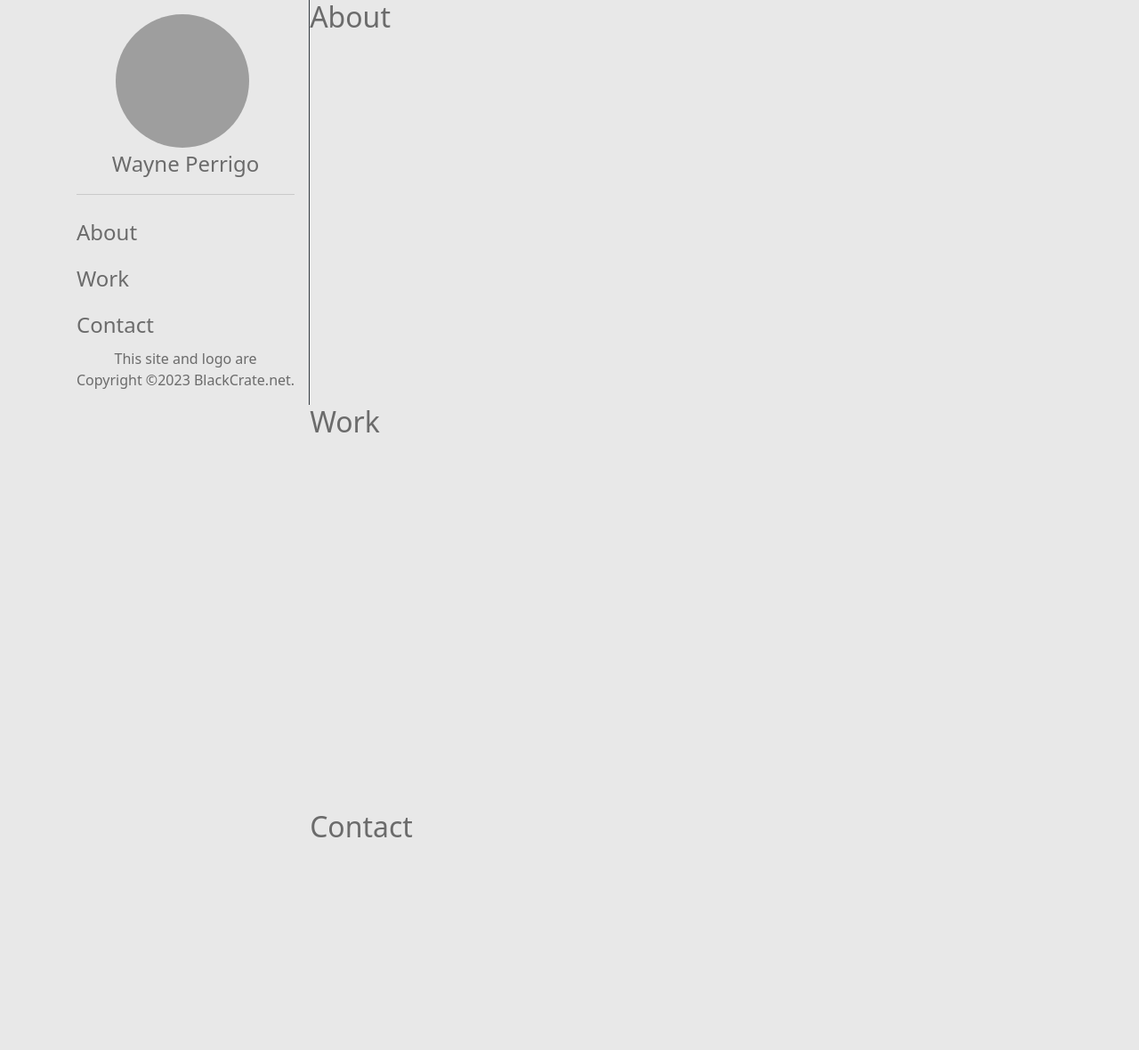
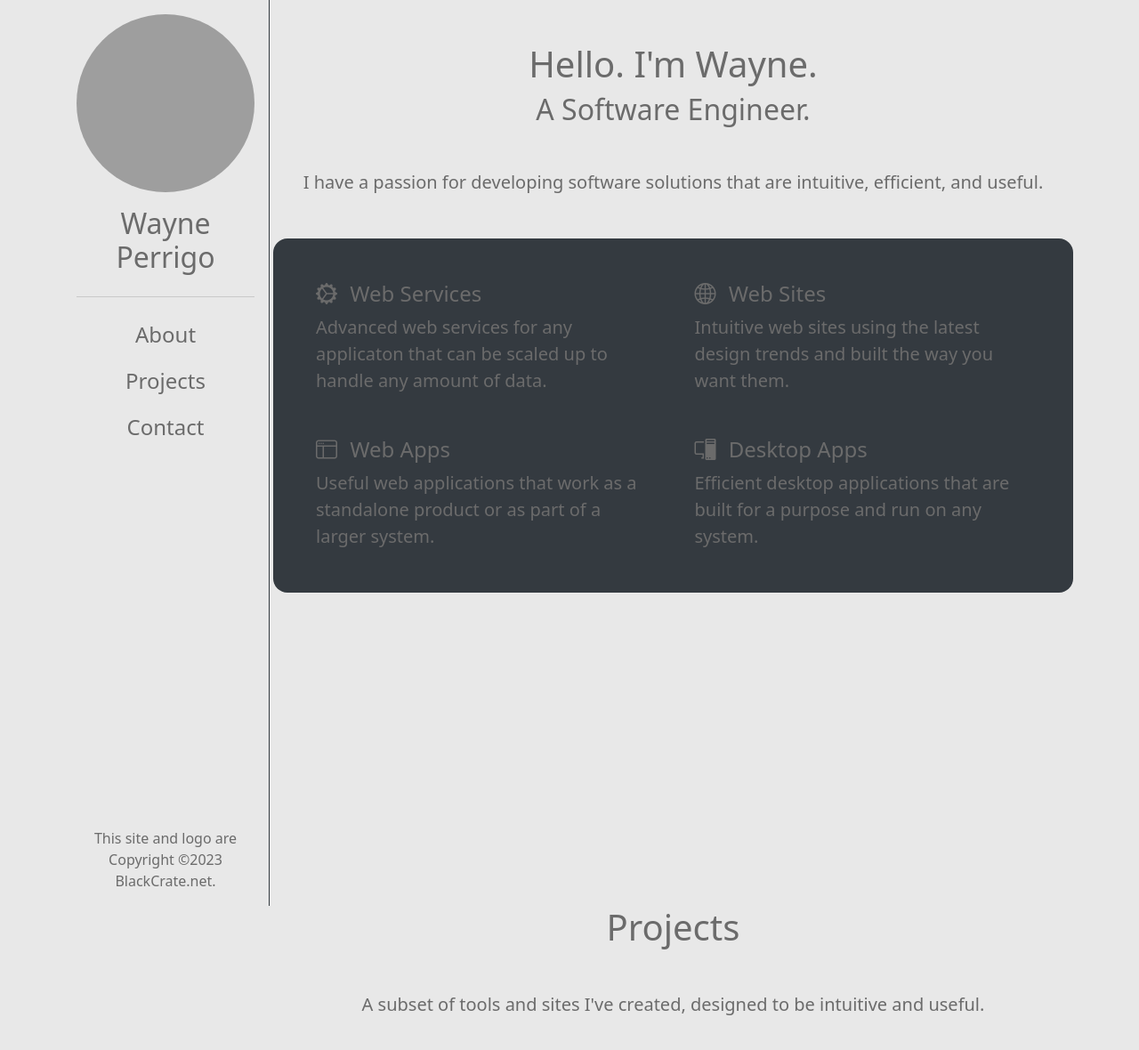
Before and after one commit to perrigow/perrigow.github.io, a Jekyll site: the page template.html, which Jekyll copies as it is, in a window 1280 px wide and 1400 px high. Shown: the top 1180 px of the window at 89% size. Built offline with Jekyll 4.4.1, drawn with Linux system fonts in a browser that asks for light colours; some of the changed text lies outside the part shown; grey boxes are pictures that could not be loaded.

Commit message:
updated template

```diff
--- a/template.html
+++ b/template.html
@@ -23,7 +23,7 @@
   </head>
   <body>
     <div
-      class="container p-0 clearfix d-flex"
+      class="container p-0 d-flex"
       data-bs-spy="scroll"
       data-bs-target="#mainNav"
       data-bs-root-margin="0px 0px -70%"
@@ -37,16 +37,21 @@
         aria-labelledby="mainNavLabel">
 
         <a href="/" class="nav-link text-center">
-          <img src="https://github.com/perrigow.png" alt="" class="rounded-circle me-2" width="150" height="150">
-          <div class="fs-4">Wayne Perrigo</div>
+          <img
+            src="https://github.com/perrigow.png"
+            alt=""
+            class="rounded-circle"
+            width="200"
+            height="200">
+          <h2 class="mt-3">Wayne Perrigo</h2>
         </a>
         <hr>
-        <ul class="navbar-nav fs-4">
+        <ul class="navbar-nav fs-4 text-center">
           <li class="nav-item">
             <a href="#about" class="nav-link">About</a>
           </li>
           <li class="nav-item">
-            <a href="#work" class="nav-link">Work</a>
+            <a href="#projects" class="nav-link">Projects</a>
           </li>
           <li class="nav-item">
             <a href="#contact" class="nav-link">Contact</a>
@@ -57,9 +62,7 @@
         </div>
       </nav>
 
-
-
-      <div id="pages" class="flex-grow-1">
+      <div class="flex-grow-1">
         <button
           class="btn btn-link sticky-top float-end pt-3 d-md-none"
           type="button"
@@ -71,13 +74,78 @@
         </button>
 
         <section id="about" class="page">
-          <h2>About</h2>
+          <div class="text-center pt-5">
+            <h1>
+              Hello. I'm Wayne.
+            </h1>
+            <h2>
+              A Software Engineer.
+            </h2>
+            <p class="fs-5 my-5">
+              I have a passion for developing software solutions
+              that are intuitive, efficient, and useful.
+            </p>
+          </div>
+
+          <div class="row row-cols-1 row-cols-lg-2 px-4 pb-5 m-1 g-5 rounded-4 bg-body-secondary">
+            <div class="col">
+              <h4>
+                <i class="bi bi-gear-wide-connected pe-2"></i>
+                Web Services
+              </h4>
+              <p class="fs-5 mb-0">
+                Advanced web services for any applicaton that can be scaled up to handle any amount of data.
+              </p>
+            </div>
+
+            <div class="col">
+              <h4>
+                <i class="bi bi-globe2 pe-2"></i>
+                Web Sites
+              </h4>
+              <p class="fs-5 mb-0">
+                Intuitive web sites using the latest design trends and built the way you want them.
+              </p>
+            </div>
+
+            <div class="col">
+              <h4>
+                <i class="bi bi-window-sidebar pe-2"></i>
+                Web Apps
+              </h4>
+              <p class="fs-5 mb-0">
+                Useful web applications that work as a standalone product or as part of a larger system.
+              </p>
+            </div>
+
+            <div class="col">
+              <h4>
+                <i class="bi bi-pc-display pe-2"></i>
+                Desktop Apps
+              </h4>
+              <p class="fs-5 mb-0">
+                Efficient desktop applications that are built for a purpose and run on any system.
+              </p>
+            </div>
+          </div>
         </section>
-        <section id="work" class="page">
-          <h2>Work</h2>
+
+        <section id="projects" class="page">
+          <div class="text-center">
+            <h1>Projects</h1>
+            <p class="fs-5 my-5">
+              A subset of tools and sites I've created, designed to be intuitive and useful.
+            </p>
+          </div>
         </section>
+
         <section id="contact" class="page">
-          <h2>Contact</h2>
+          <div class="text-center">
+            <h1>Contact</h1>
+            <p class="fs-5 my-5">
+              Have a project that you want to get started or curious about my projects. Send me a message.
+            </p>
+          </div>
         </section>
       </div>
     </div>
```
Also changed, not shown: themes/blackcrate/blackcrate.css (+17 -4 lines).
